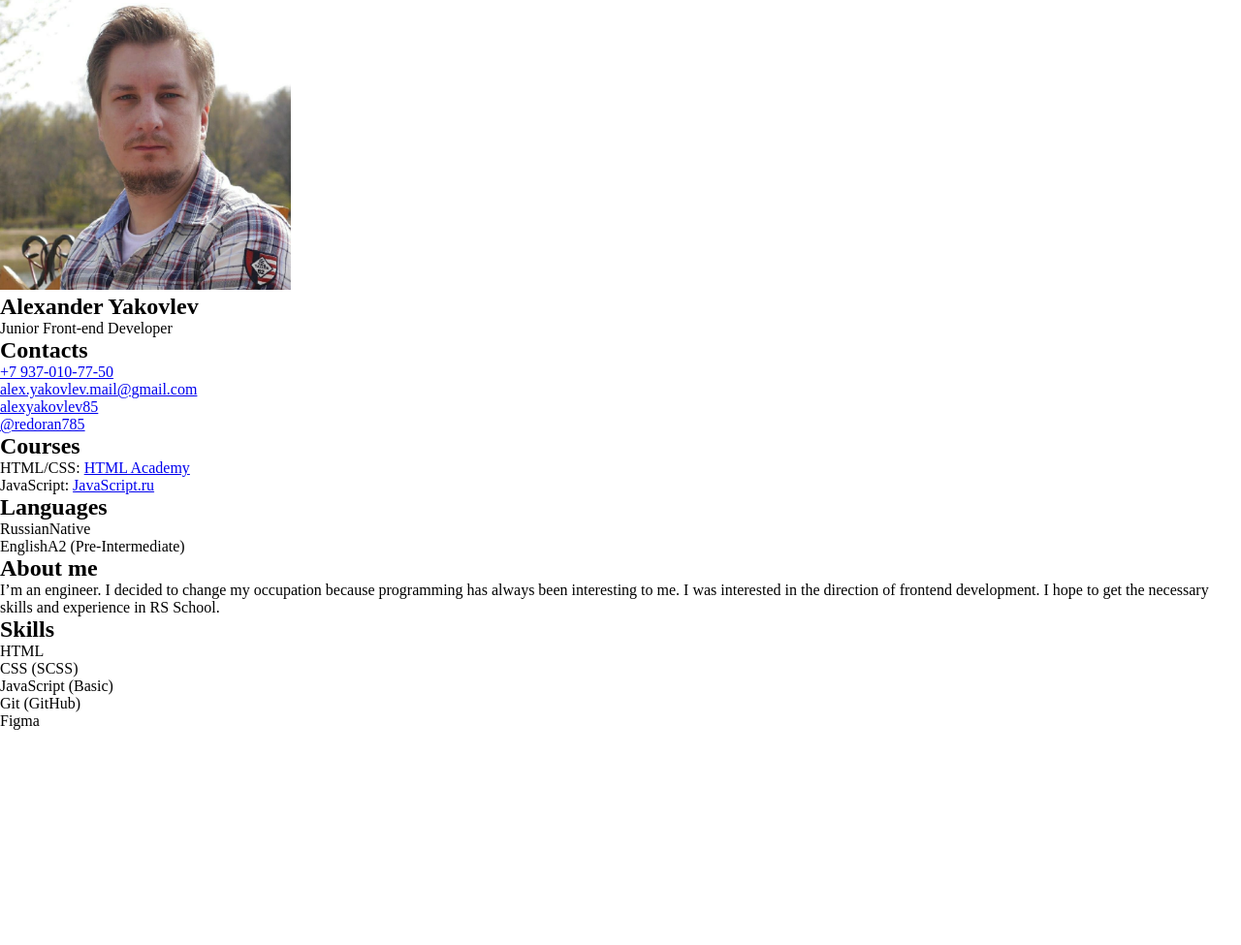
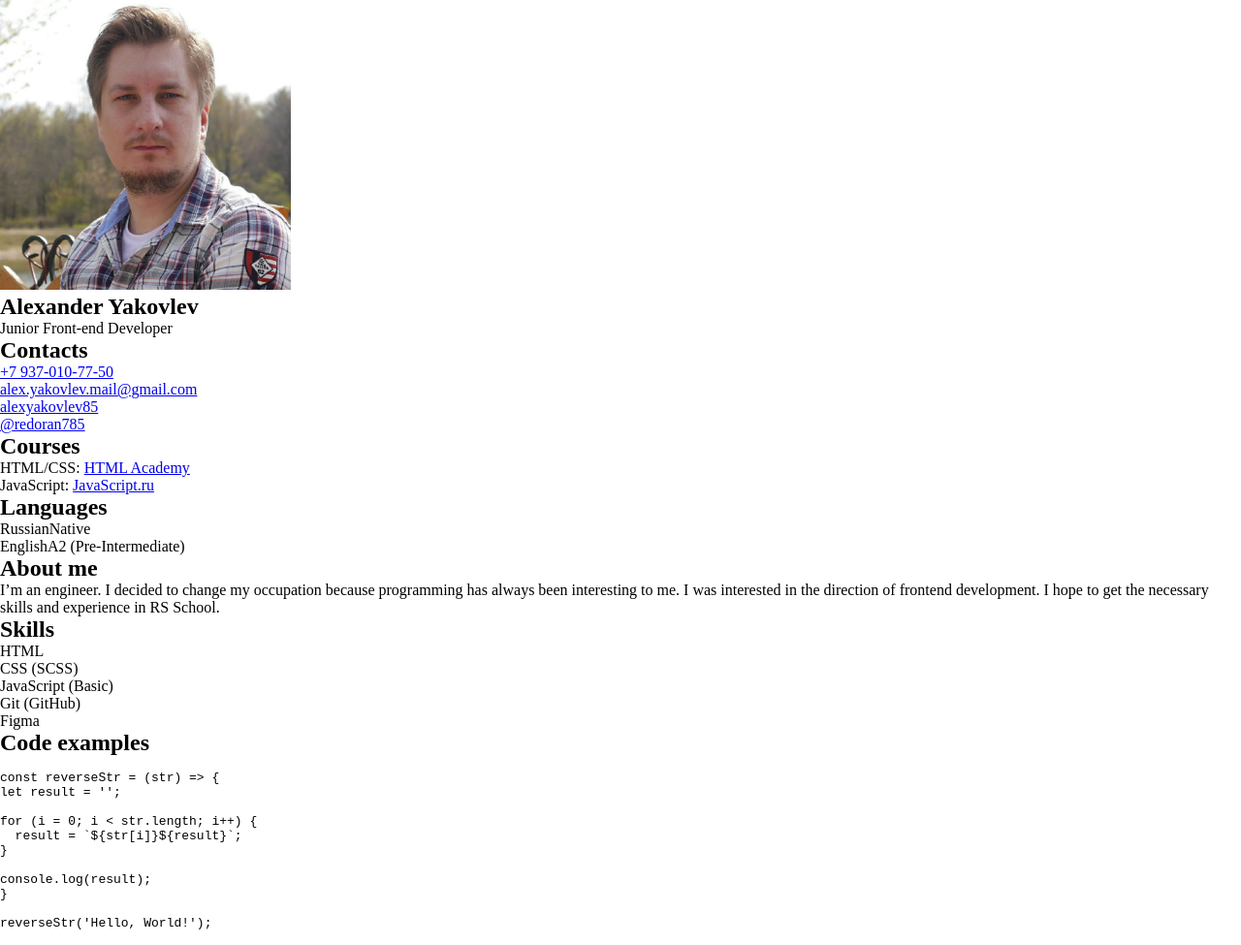
Before and after one commit to alexyakovlev85/rsschool-cv, a plain HTML site: page index.html in a window 1280 px wide. Shown: the part 153-1128 px from the top of the page at 97% size. Before the commit the page ends 906 px from the top, so only its background shows below. Drawn offline with Linux system fonts and the light colour scheme; files whose address does not match are found by name.

Commit message:
feat: add code section

```diff
--- a/index.html
+++ b/index.html
@@ -156,6 +156,26 @@
                 <li class="skills__item skills__item--figma">Figma</li>
               </ul>
             </section>
+
+            <section class="code" id="code">
+              <h2 class="section__title section__title--right">
+                Code examples
+              </h2>
+              <pre class="code__text">
+              <code>
+const reverseStr = (str) => {
+let result = '';
+
+for (i = 0; i &lt; str.length; i++) {
+  result = `${str[i]}${result}`;
+}
+
+console.log(result);
+}
+
+reverseStr('Hello, World!');</code>
+            </pre>
+            </section>
           </div>
         </div>
       </main>
```
